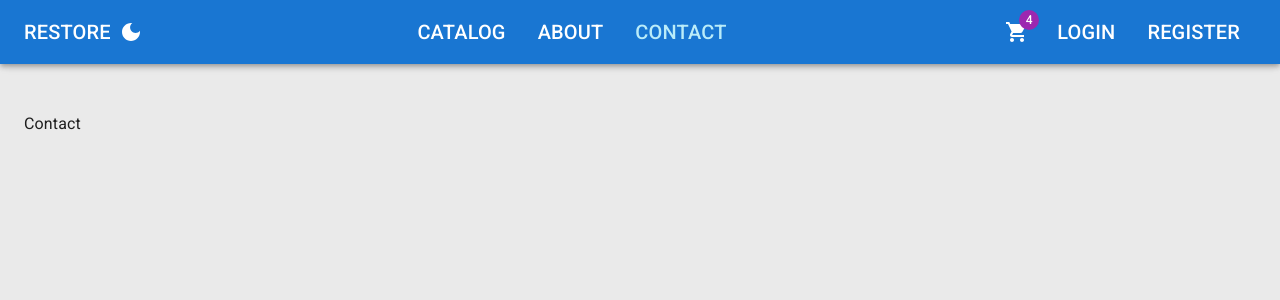
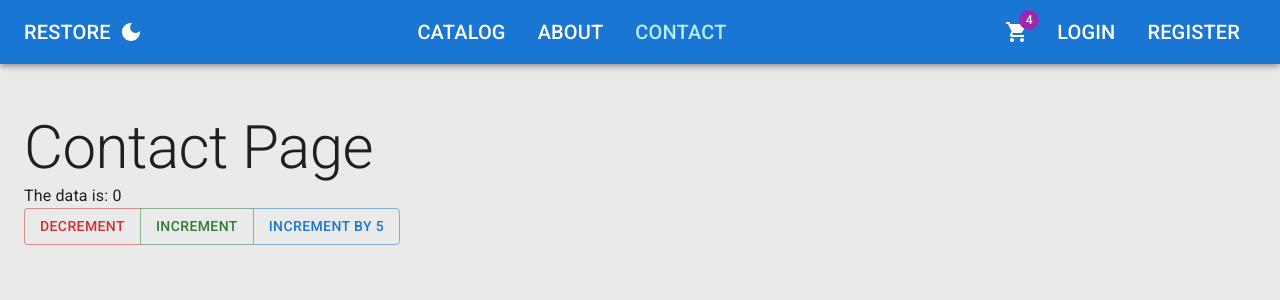
Before and after one commit to ThePowerSerg/restore-app, a React (Vite) app in the folder Restore/client-project/: page /contact in a window 1280 px wide. Shown: the top 300 px of the page. Built offline with nearby package versions, Linux system fonts and the light colour scheme.

Commit message:
add redux

```diff
--- a/Restore/client-project/package.json
+++ b/Restore/client-project/package.json
@@ -15,6 +15,7 @@
     "@fontsource/roboto": "^5.2.8",
     "@mui/icons-material": "^7.3.4",
     "@mui/material": "^7.3.2",
+    "@reduxjs/toolkit": "^2.11.2",
     "react": "^19.1.1",
     "react-dom": "^19.1.1",
     "react-redux": "^9.2.0",
--- /dev/null
+++ b/Restore/client-project/src/app/store/store.ts
@@ -0,0 +1,24 @@
+import { configureStore } from "@reduxjs/toolkit";
+import { counterSlice } from "../../features/contact/counterReducer";
+import { useDispatch, useSelector } from "react-redux";
+//Legacy code
+//import { configureStore, legacy_createStore } from "@reduxjs/toolkit";
+//import counterReducer, { counterSlice } from "../../features/contact/counterReducer";
+
+// export function configureTheStore() {
+//     return legacy_createStore(counterReducer)
+// }
+
+export const store = configureStore({
+    reducer: {
+        counter: counterSlice.reducer
+    }
+})
+
+// Infer the `RootState`,  `AppDispatch`, and `AppStore` types from the store itself
+export type RootState = ReturnType<typeof store.getState>
+// Inferred type: {posts: PostsState, comments: CommentsState, users: UsersState}
+export type AppDispatch = typeof store.dispatch
+
+export const useAppDispatch = useDispatch.withTypes<AppDispatch>()
+export const useAppSelector = useSelector.withTypes<RootState>()
--- a/Restore/client-project/src/features/contact/Contact.tsx
+++ b/Restore/client-project/src/features/contact/Contact.tsx
@@ -1,6 +1,31 @@
+import { Button, ButtonGroup, Typography } from "@mui/material";
+import { useAppDispatch, useAppSelector } from "../../app/store/store";
+import { decrement, increment } from "./counterReducer"
+// Legacy
+//import { useDispatch } from "react-redux";
+//import {useDispatch, useSelector} from "react-redux"
+// import { decrement, increment, type CounterState } from "./counterReducer"
 
 export default function Contact() {
+  //const data = useSelector((state: CounterState) => state.data)
+  //const dispatch = useDispatch();
+
+  const {data} = useAppSelector(state => state.counter)
+  const dispatch = useAppDispatch()
+
   return (
-    <div>Contact</div>
+    <>
+      <Typography variant="h2">
+        Contact Page
+      </Typography>
+      <Typography variant="body1">
+        The data is: {data}
+      </Typography>
+      <ButtonGroup>
+        <Button onClick={() => dispatch(decrement(1))} color="error">Decrement</Button>
+        <Button onClick={() => dispatch(increment(1))} color="success">Increment</Button>
+        <Button onClick={() => dispatch(increment(5))} color="primary">Increment by 5</Button>
+      </ButtonGroup>
+    </>
   )
 }
--- /dev/null
+++ b/Restore/client-project/src/features/contact/counterReducer.ts
@@ -0,0 +1,59 @@
+import { createSlice } from "@reduxjs/toolkit"
+
+export interface CounterState {
+    data: number
+}
+
+const initialState: CounterState = {
+    data: 0
+}
+
+// Initial setup - Legacy code
+// export function increment (amount = 1) {
+//     return {
+//         type: 'increment',
+//         payload: amount
+//     }
+// }
+
+// export function decrement (amount = 1) {
+//     return {
+//         type: 'decrement',
+//         payload: amount
+//     }
+// }
+
+export const counterSlice = createSlice ({
+    name : 'counter',
+    initialState,
+    reducers: {
+        increment: (state, action) => {
+            state.data += action.payload
+        },
+        decrement: (state, action) => {
+            state.data -= action.payload
+        }
+    }
+})
+
+export const {increment, decrement} = counterSlice.actions;
+
+
+// export default function counterReducer(state = initialState, action: {type: string, payload: number}) {
+//     switch (action.type) {
+
+//         case 'increment' :
+//             return {
+//                 ...state,
+//                 data: state.data + action.payload
+//             }
+//         case 'decrement' :
+//             return {
+//                 ...state,
+//                 data: state.data - action.payload
+//             }
+
+//         default:
+//             return state;
+//     }
+// }
--- a/Restore/client-project/src/features/home/Home.tsx
+++ b/Restore/client-project/src/features/home/Home.tsx
@@ -1,7 +1,18 @@
+import { Button } from "@mui/material";
+import { useState } from "react";
 
+interface Person {
+  name: string
+}
 
 export default function Home() {
+
+  const [person, setPerson] = useState<Person>({name:'Sergio'});
+
   return (
-    <div>Home</div>
+    <>
+    <div>{person.name}</div>
+    <Button color="error" onClick={() => setPerson({ ...person, name: 'Jane Smith' })}>Update Inline</Button>
+    </>
   )
 }
```
Also changed, not shown: Restore/client-project/src/main.tsx (+9 -1 lines), 2 other files (tests, documents, lock files or other folders).
